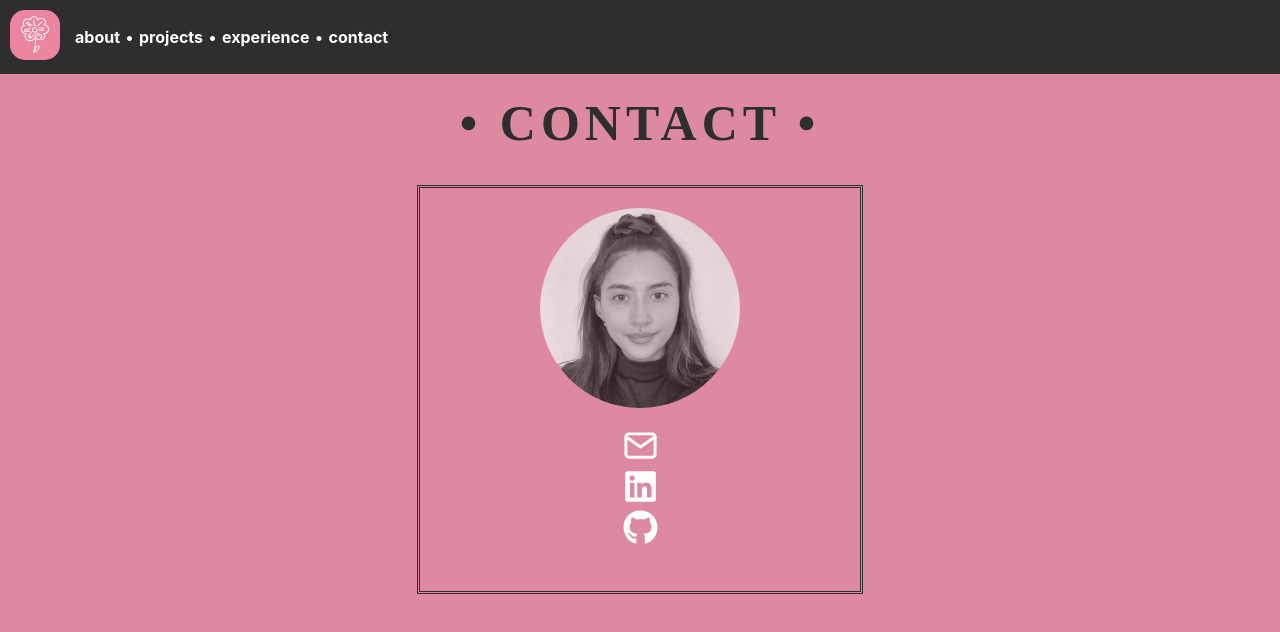
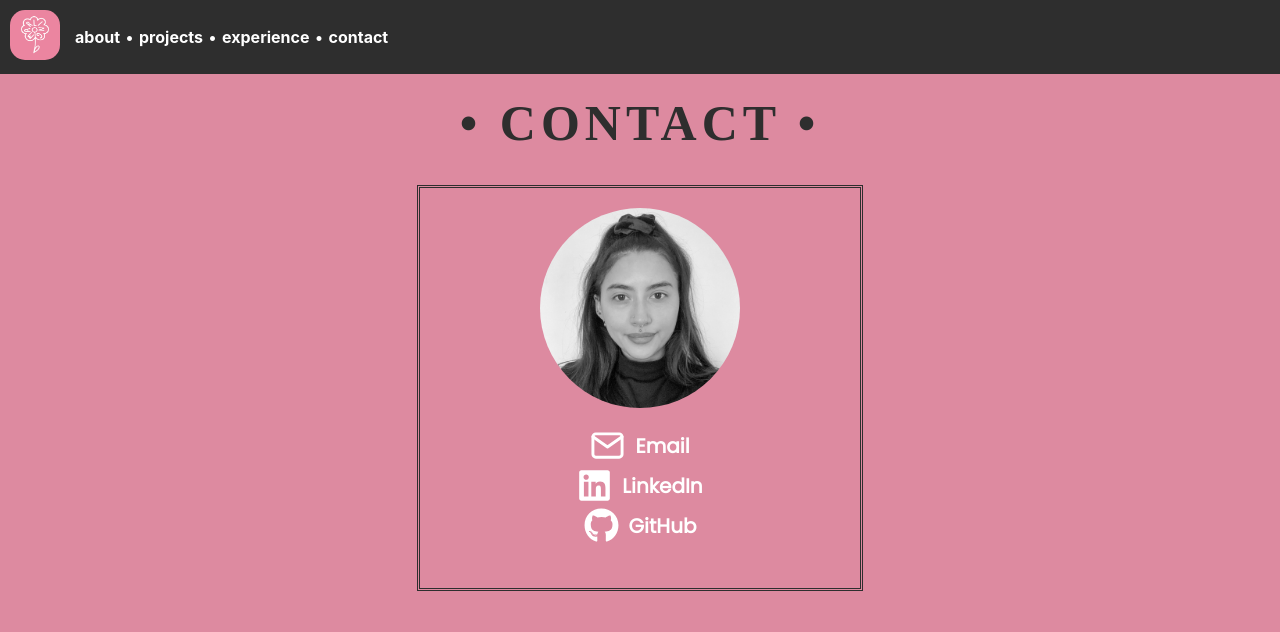
Before and after one commit to msgilling/Portfolio, a React (Create React App) app: page /contact in a window 1280 px wide. Shown: the top 632 px of the page. Built offline with nearby package versions, Linux system fonts and the light colour scheme; a web font is replaced by a local one.

Commit message:
contact page with working links

```diff
--- a/src/components/Contact.js
+++ b/src/components/Contact.js
@@ -3,6 +3,7 @@ import NavBar from './NavBar'
 import { FiMail } from 'react-icons/fi'
 import { FaLinkedin,FaGithub } from 'react-icons/fa'
 import PIC from '../assets/profilepic.jpg'
+import Fade from 'react-reveal'
 
 const Contact = () => {
 
@@ -10,19 +11,32 @@ const Contact = () => {
     <>
     <NavBar/>
     <div className="contact-section">
+      <Fade top>
       <h1 className="contact-title">&bull; Contact &bull;</h1>
+      </Fade>
       <div className="contact-container">
-      <img src={PIC} alt="logo" className="profilepic"/>
-        <div className="email">
+      <Fade left>
+        <img src={PIC} alt="logo" className="profilepic"/>
+      </Fade>
+
+      <Fade right>
+        <div className="contact-options">
           <FiMail size={35} color="white" className="icon-contact" />
+          <a href="mailto:mxrlling@gmail.com" className="contact-links">Email</a>
         </div>
-        <div className="linkedin">
+      </Fade>
+      <Fade left>
+        <div className="contact-options">
           <FaLinkedin size={35} color="white" className="icon-contact" />
+          <a href="https://www.linkedin.com/in/mariah-gilling/" className="contact-links">LinkedIn</a>
         </div>
-        <div className="github">
+      </Fade>
+      <Fade right>
+        <div className="contact-options">
           <FaGithub size={35} color="white" className="icon-contact" />
+          <a href="https://github.com/msgilling" className="contact-links">GitHub</a>
         </div>
-
+      </Fade>
 
       </div>
 
--- a/src/styles/contact.scss
+++ b/src/styles/contact.scss
@@ -41,3 +41,21 @@ img.profilepic {
   opacity: 0.8;
   margin-bottom: 20px;
 }
+
+.contact-options {
+  display: flex;
+  align-items: center;
+  margin-bottom: 5px;
+}
+
+.icon-contact {
+  margin-right: 10px;
+}
+
+a.contact-option {
+  font-size: 18px;
+}
+
+.contact-links {
+  font-size: 20px;
+}
```
